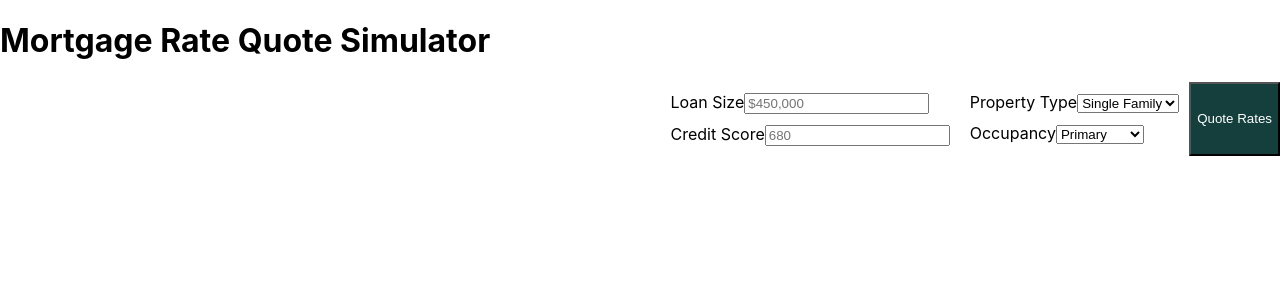
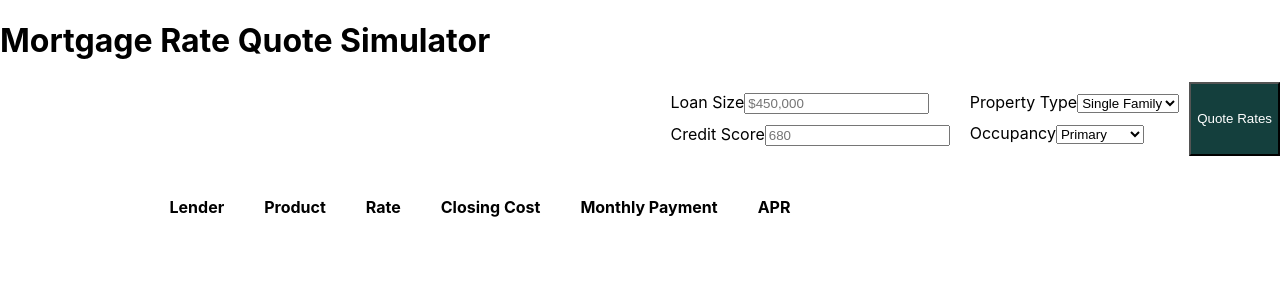
Before and after one commit to Kayla-SA-W/MortgageRateQuotes, a React (Create React App) app: page / in a window 1280 px wide. Shown: the top 300 px of the page. Built offline with nearby package versions, Linux system fonts and the light colour scheme.

Commit message:
Create Quotes div
-- create a div for quotes from api
-- install axios dependency for api call
-- add api call to lenderGenerate
-- add header for quotes div

```diff
--- a/package.json
+++ b/package.json
@@ -6,6 +6,7 @@
     "@testing-library/jest-dom": "^4.2.4",
     "@testing-library/react": "^9.5.0",
     "@testing-library/user-event": "^7.2.1",
+    "axios": "^0.19.2",
     "bootstrap": "^4.5.0",
     "react": "^16.13.1",
     "react-bootstrap": "^1.0.1",
--- a/src/App.css
+++ b/src/App.css
@@ -1,5 +1,9 @@
 .form-group {
    margin: 10px;
+ }
+
+ h4 {
+   padding: 20px;
  }
 
  .lenderForm{
@@ -11,6 +15,17 @@
    flex-wrap: wrap;
  }
 
+ .quotesHeader {
+   display: flex;
+   flex-direction: row;
+ }
+
+ .quotesDiv {
+   width: 75%;
+   display: flex;
+   justify-content: center;
+ }
+
 .showQuotes {
   background-color: #143f3d;
   color: white;
--- a/src/lenderForm.js
+++ b/src/lenderForm.js
@@ -5,7 +5,7 @@ import Form from 'react-bootstrap/Form'
 
 const LenderForm = ({ lender, handleSubmit, handleChange, cancelPath }) => (
       <div className="col-sm-10 cold-md-8 mx-auto mt-5">
-        <Form className= 'lenderForm' onSubmit={handleSubmit}>
+        <Form className= 'lenderForm'>
         <Form.Row className='loanFormRow'>
             <Form.Group controlId='loan size'>
               <Form.Label>Loan Size</Form.Label>
@@ -60,7 +60,7 @@ const LenderForm = ({ lender, handleSubmit, handleChange, cancelPath }) => (
             </Form.Control>
             </Form.Group>
           </Form.Row>
-            <button className='showQuotes' type="button">Quote Rates</button>
+            <button className='showQuotes' type="button" onClick={handleSubmit}>Quote Rates</button>
         </Form>
       </div>
 )
--- a/src/lenderGenerate.js
+++ b/src/lenderGenerate.js
@@ -1,4 +1,5 @@
 import React, { Component } from 'react'
+import axios from 'axios'
 
 import LenderForm from './lenderForm.js'
 
@@ -11,7 +12,8 @@ class LenderGenerate extends Component {
         propertyType: '',
         creditScore: '',
         occupancy:''
-      }
+      },
+      quotes: []
     }
   }
 
@@ -23,15 +25,39 @@ class LenderGenerate extends Component {
     this.setState({ lender: editedLender }) // set state lender to users input
   }
 
+  handleSubmit = event => { // call to api
+    axios({
+      url: 'https://ss6b2ke2ca.execute-api.us-east-1.amazonaws.com/Prod/quotes',
+      method: 'GET',
+      headers: {
+        Authorization: `OU-AUTH ` // add auth key here
+      }
+    })
+    .then(res => this.setState({ quotes: res.data.rateQuotes }))
+    .catch(console.error)
+  }
+
   render () {
     const { handleChange, handleSubmit } = this // deconstruct handlechange and handlesubmit from this
     const { lender } = this.state // deconstruct lender from state
     return (
-          <LenderForm
-            lender={lender}
-            handleChange={handleChange}
-            handleSubmit={handleSubmit}
-            cancelPath="/" />
+      <div>
+        <LenderForm
+          lender={lender}
+          handleChange={handleChange}
+          handleSubmit={handleSubmit}
+          cancelPath="/" />
+        <div className='quotesDiv'>
+          <div className='quotesHeader'>
+            <h4> Lender </h4>
+            <h4> Product </h4>
+            <h4> Rate </h4>
+            <h4> Closing Cost </h4>
+            <h4> Monthly Payment </h4>
+            <h4> APR </h4>
+          </div>
+        </div>
+      </div>
         )
       }
     }
```
Also changed, not shown: 1 other file (tests, documents, lock files or other folders).
